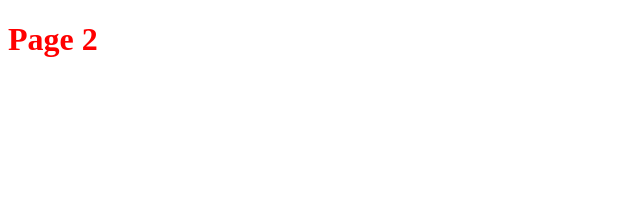
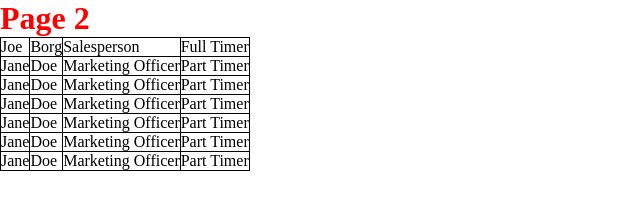
Before and after one commit to matthewcumbo/4.2SecondExample, a plain HTML site: page page2.html in a window 1280 px wide. Shown: the whole page, without its empty margins (0-640 px from the left). Drawn offline with Linux system fonts and the light colour scheme.

Commit message:
Added Lists and Tables

```diff
--- a/page2.html
+++ b/page2.html
@@ -8,5 +8,53 @@
 </head>
 <body>
     <h1 class="red">Page 2</h1>
+
+    <!-- Table element used for grid structures -->
+    <table class="lastRow">
+        <!-- tr stands for Table Row, used for each row in a table -->
+        <tr>
+            <!-- td stands for Table Data, creating cells in rows -->
+            <td>Joe</td>
+            <td>Borg</td>
+            <td>Salesperson</td>
+            <td class="lastCol">Full Timer</td>
+        </tr>
+        <tr>
+            <td>Jane</td>
+            <td>Doe</td>
+            <td>Marketing Officer</td>
+            <td class="lastCol">Part Timer</td>
+        </tr>
+        <tr>
+            <td>Jane</td>
+            <td>Doe</td>
+            <td>Marketing Officer</td>
+            <td class="lastCol">Part Timer</td>
+        </tr>
+        <tr>
+            <td>Jane</td>
+            <td>Doe</td>
+            <td>Marketing Officer</td>
+            <td class="lastCol">Part Timer</td>
+        </tr>
+        <tr>
+            <td>Jane</td>
+            <td>Doe</td>
+            <td>Marketing Officer</td>
+            <td class="lastCol">Part Timer</td>
+        </tr>
+        <tr>
+            <td>Jane</td>
+            <td>Doe</td>
+            <td>Marketing Officer</td>
+            <td class="lastCol">Part Timer</td>
+        </tr>
+        <tr>
+            <td>Jane</td>
+            <td>Doe</td>
+            <td>Marketing Officer</td>
+            <td class="lastCol">Part Timer</td>
+        </tr>
+    </table>
 </body>
 </html>
--- a/styles/style.css
+++ b/styles/style.css
@@ -1,3 +1,31 @@
+*{
+    box-sizing: border-box;
+    padding:0px;
+    margin:0px;
+}
+
 .red{
     color:red;
 }
+
+ul li{
+    font-family: 'Lucida Sans', 'Lucida Sans Regular', 'Lucida Grande', 'Lucida Sans Unicode', Geneva, Verdana, sans-serif;
+}
+
+table {
+    /* border:black solid 1px; */
+    border-spacing:0px;
+}
+
+td {
+    border-top:black solid 1px;
+    border-left:black solid 1px;
+}
+
+.lastCol{
+    border-right:black solid 1px;
+}
+
+.lastRow{
+    border-bottom:black solid 1px;
+}
```
Also changed, not shown: page1.html (+18 -1 lines).
